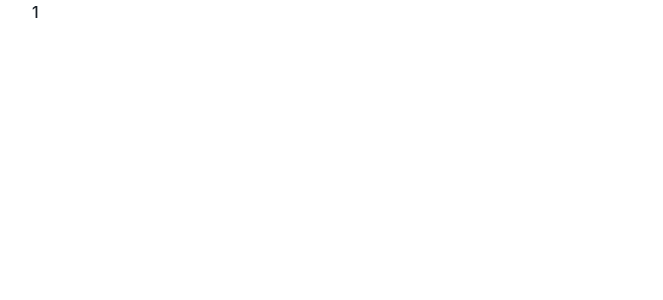
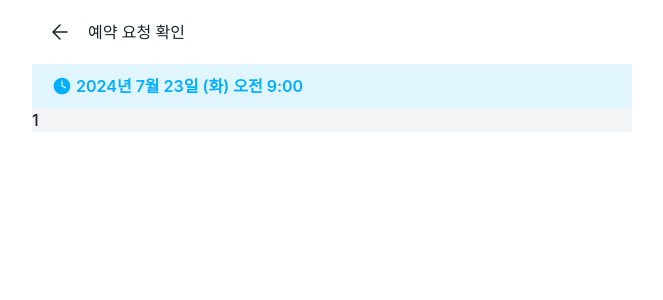
Before and after one commit to hec8897/macarong-fe, a Next.js app: page /reservation/1 in a window 1280 px wide. Shown: the top 300 px of the page, without its empty margins (308-971 px from the left). Built offline with nearby package versions, Linux system fonts and the light colour scheme; a web font is replaced by a local one.

Commit message:
feat: add new icons and integrate them into ReservationRequest header

```diff
--- a/src/assets/icons/index.ts
+++ b/src/assets/icons/index.ts
@@ -9,3 +9,5 @@
 export { default as ChevronLeft } from './ic_chevron_left.svg';
 export { default as ChevronRight } from './ic_chevron_right.svg';
 export { default as PlusCircle } from './ic_plus_circle.svg';
+export { default as ArrowLeft } from './ic_arrow_left.svg';
+export { default as ClockFill } from './ic_clock_fill.svg';
--- a/src/components/atoms/Icon.tsx
+++ b/src/components/atoms/Icon.tsx
@@ -1,11 +1,13 @@
 import React from 'react';
 import Image from 'next/image';
-import { ChevronLeft, ChevronRight, PlusCircle } from '@/assets';
+import { ChevronLeft, ChevronRight, PlusCircle, ArrowLeft, ClockFill } from '@/assets';
 
 export const ICON_MAP = {
   chevronLeft: ChevronLeft,
   chevronRight: ChevronRight,
   plusCircle: PlusCircle,
+  arrowLeft: ArrowLeft,
+  clockFill: ClockFill,
 } as const;
 
 interface IconWrapProps {
--- /dev/null
+++ b/src/components/pages/ReservationRequest/Header.tsx
@@ -0,0 +1,23 @@
+import React from 'react';
+import { Flex, Icon } from '@/components/atoms';
+
+const Header: React.FC = () => {
+  return (
+    <header className="bg-white">
+      <Flex className="h-16 px-1" align="center" gap={4}>
+        <Flex align="center" justify="center" className="h-12 w-12">
+          <Icon variant="arrowLeft" />
+        </Flex>
+        <h1 className="text-title-1-medium">예약 요청 확인</h1>
+      </Flex>
+      <div className="bg-background-accent_light">
+        <Flex className="py-2.5 px-5" align="center" gap={4}>
+          <Icon variant="clockFill" size={20} />
+          <b className="text-title-1-semibold text-accent">2024년 7월 23일 (화) 오전 9:00</b>
+        </Flex>
+      </div>
+    </header>
+  );
+};
+
+export default Header;
--- a/src/components/pages/ReservationRequest/ReservationRequest.tsx
+++ b/src/components/pages/ReservationRequest/ReservationRequest.tsx
@@ -1,7 +1,13 @@
 import React from 'react';
 
+import Header from './Header';
 import type { ReservationRequestProps } from './ReservationRequest.types';
 
 export const ReservationRequest: React.FC<ReservationRequestProps> = ({ reservationId }) => {
-  return <div>{reservationId}</div>;
+  return (
+    <div className="bg-background-gray">
+      <Header />
+      {reservationId}
+    </div>
+  );
 };
```
Also changed, not shown: src/assets/icons/ic_arrow_left.svg (added), src/assets/icons/ic_clock_fill.svg (added).
